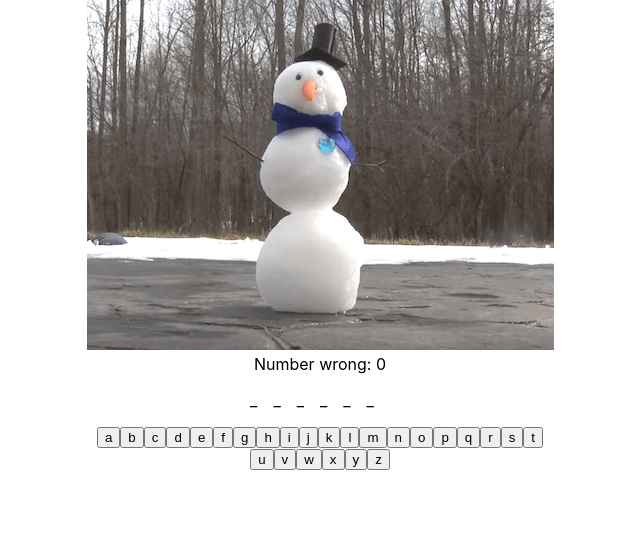
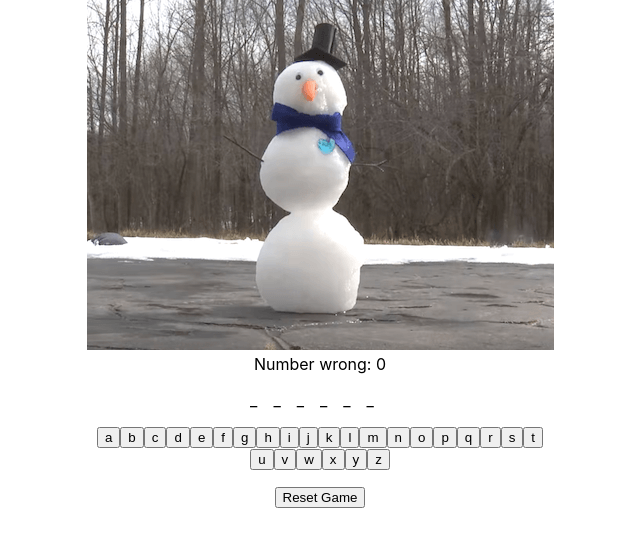
Before and after one commit to alevitz/react_snowman, a React (Create React App) app: page / in a window 1280 px wide. Shown: the top 546 px of the page, without its empty margins (320-960 px from the left). Built offline with nearby package versions, Linux system fonts and the light colour scheme.

Commit message:
enable restart game feature to work

```diff
--- a/src/Snowman.js
+++ b/src/Snowman.js
@@ -19,6 +19,12 @@ function Snowman({maxWrong, images, words}) {
   const [guessed, updateGuessed] = useState(new Set());
   const [answer, updateAnswer] = useState(randomWord(ENGLISH_WORDS));
 
+
+  function resetGame(){
+    updateNWrong(0);
+    updateGuessed(new Set());
+    updateAnswer(randomWord(ENGLISH_WORDS));
+  }
 
   /** guessedWord: show current-state of word:
     if guessed letters are {a,p,e}, show "app_e" for "apple"
@@ -75,6 +81,9 @@ function Snowman({maxWrong, images, words}) {
       <p>{generateButtons()}</p>
       </div>
       }
+      <button
+      onClick={resetGame}
+      >Reset Game</button>
     </div>
   );
 }
```
